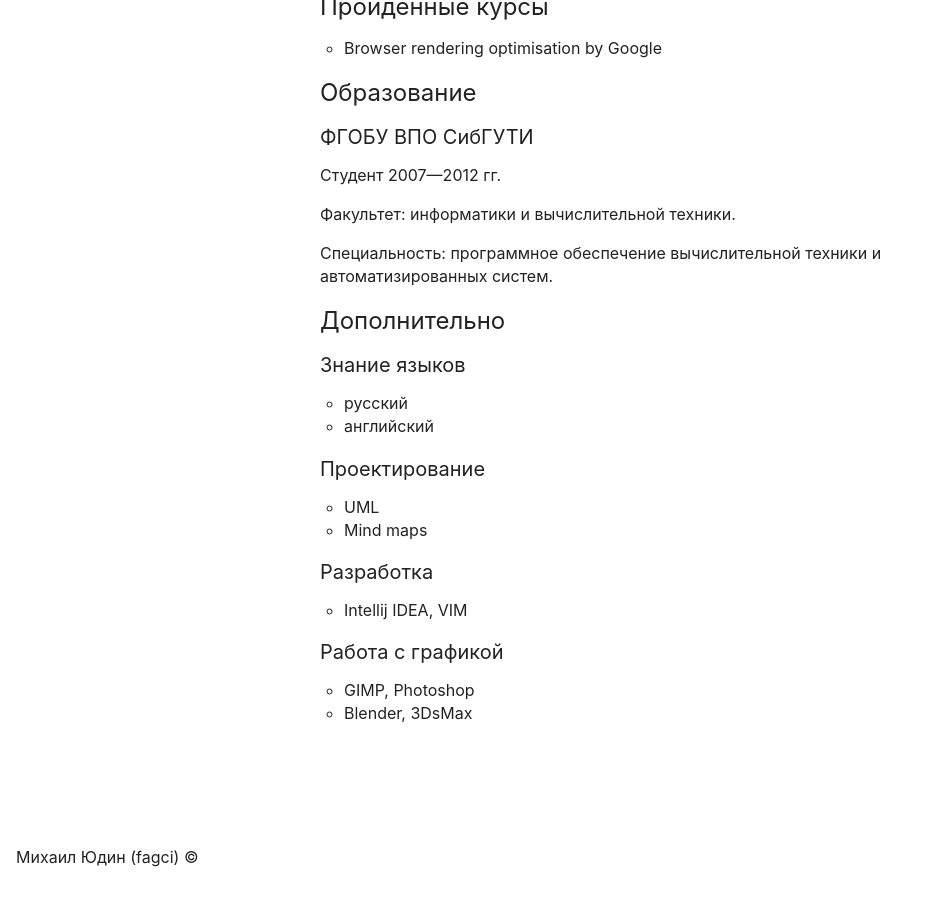
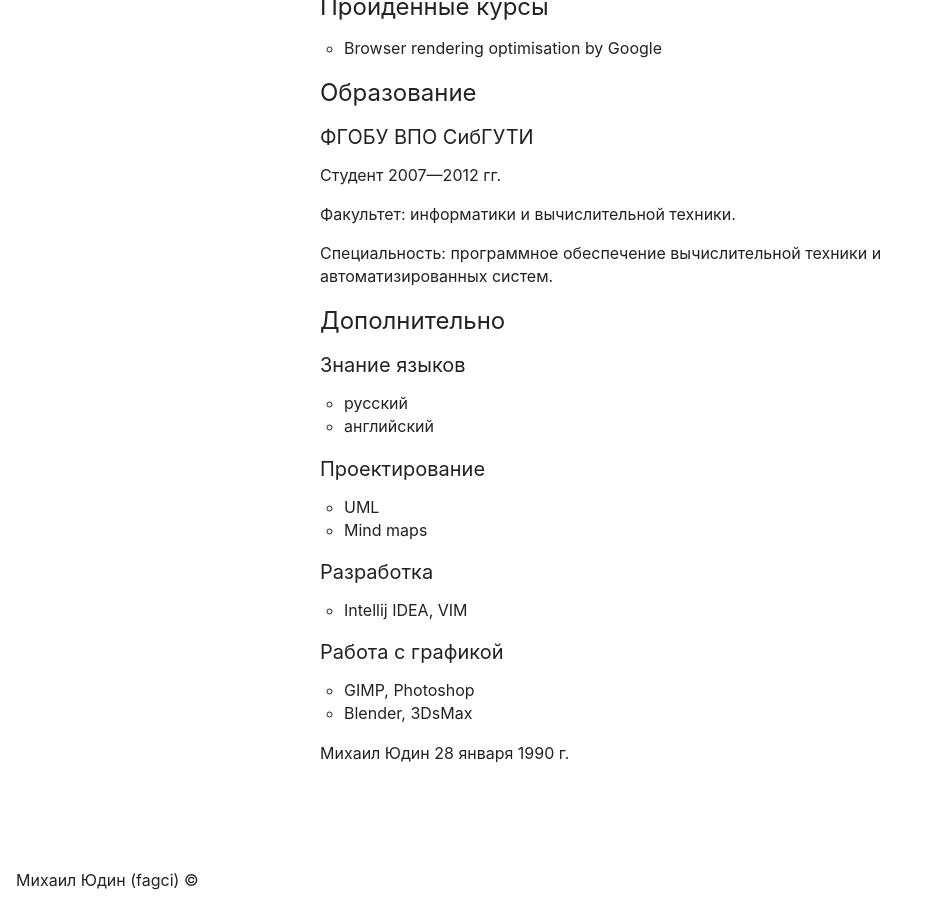
Before and after one commit to fagcinsk/fagcinsk.github.io, a Jekyll site: the page built from about.md, in a window 1280 px wide and 900 px high, scrolled down 1843 px. Shown: the whole window, without its empty margins (0-926 px from the left). Built offline with Jekyll 4.4.1, drawn with Linux system fonts in a browser that asks for light colours; before the commit the page ends 2720 px from its top, so only the background shows below that.

Commit message:
about person

```diff
--- a/_sass/variables.scss
+++ b/_sass/variables.scss
@@ -1,17 +1,5 @@
-$font-family-sans-serif:
-  // Safari for OS X and iOS (San Francisco)
-  -apple-system,
-  // Chrome < 56 for OS X (San Francisco)
-  BlinkMacSystemFont,
-  // Windows
-  "Segoe UI",
-  // Android
-  "Roboto",
-  // Basic web fallback
-  "Helvetica Neue", Arial, sans-serif,
-  // Emoji fonts
-  "Apple Color Emoji", "Segoe UI Emoji", "Segoe UI Symbol" !default;
+$font-family-sans-serif: -apple-system, BlinkMacSystemFont, "Segoe UI", "Roboto", "Helvetica Neue", Arial, sans-serif, "Apple Color Emoji", "Segoe UI Emoji", "Segoe UI Symbol" !default;
 
 $font-family-serif: Georgia, Times, Times New Roman, serif;
 
-$font-family-mono: SFMono-Regular,Consolas,Liberation Mono,Menlo,Courier,monospace;
+$font-family-mono: SFMono-Regular, Consolas, Liberation Mono, Menlo, Courier, monospace;
--- a/about.md
+++ b/about.md
@@ -108,3 +108,8 @@ float: right; width: 300px; margin: 0 0 16px 16px; border-radius: 3px;
 
 - GIMP, Photoshop
 - Blender, 3DsMax
+
+<div itemscope itemtype="http://schema.org/Person">
+  <span itemprop="name">Михаил Юдин</span>
+  <span itemprop="birthDate">28 января 1990 г.</span>
+</div>
```
